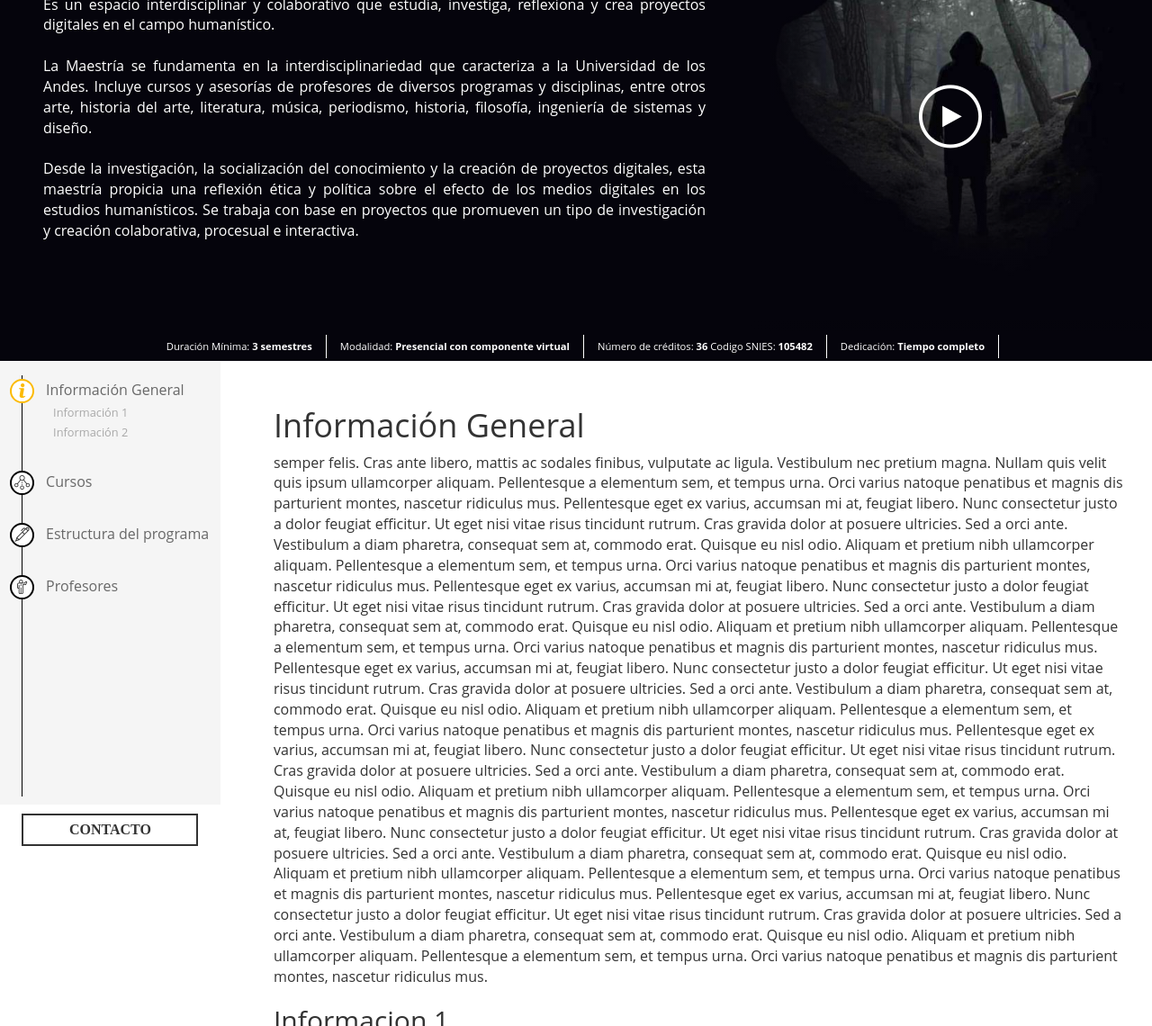
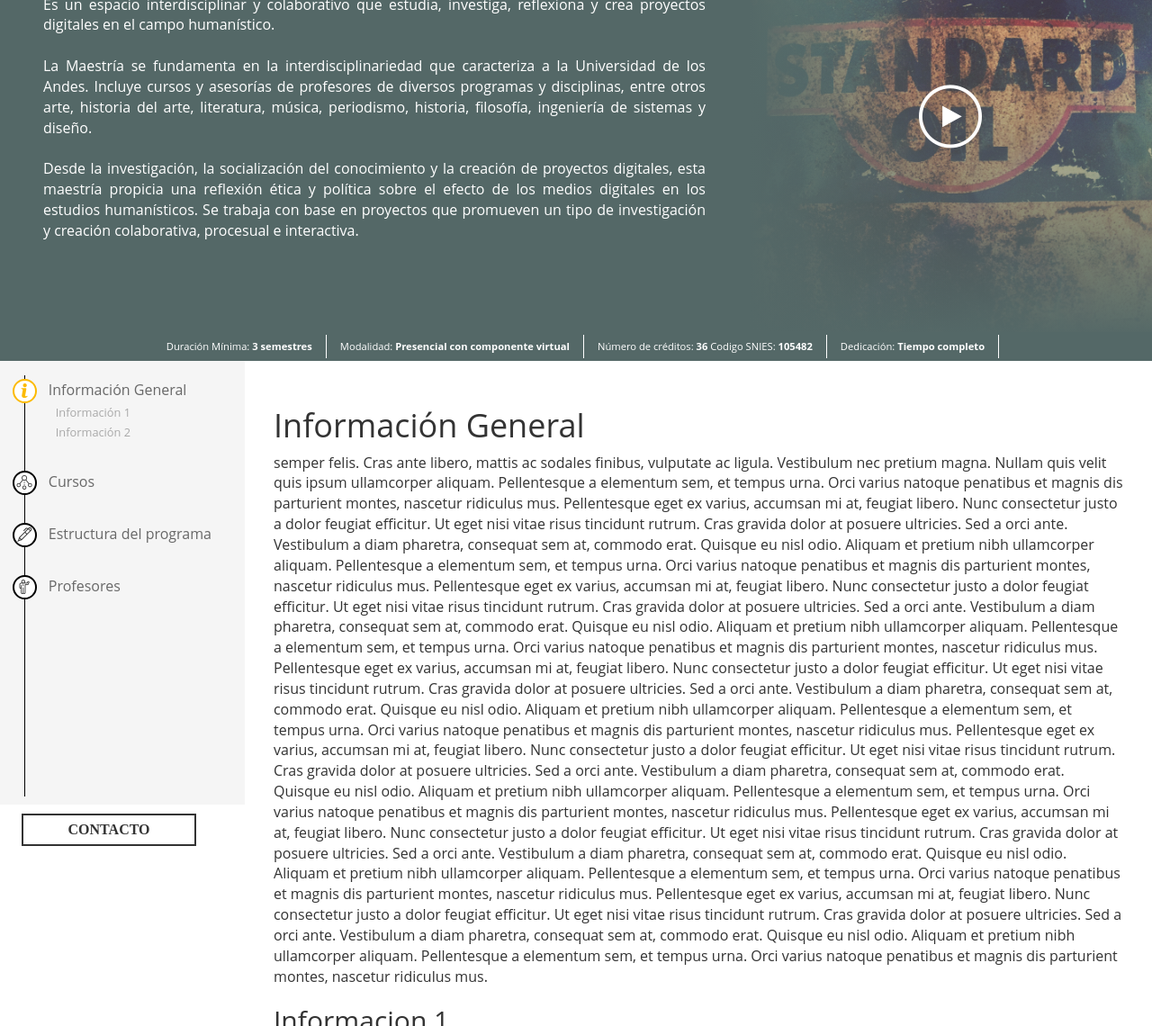
Before and after one commit to juansb827/Programas-UI, a plain HTML site: page public-html/index.html in a window 1280 px wide. Shown: the part 751-1891 px from the top of the page at 90% size. Drawn offline with nearby package versions, Linux system fonts and the light colour scheme; files whose address does not match are found by name.

Commit message:
Comentarios

```diff
--- a/public-html/index.html
+++ b/public-html/index.html
@@ -31,7 +31,7 @@
     <script>
       var componentProps = {
         videoURL: 'https://www.youtube.com/watch?v=wZZ7oFKsKzY',
-        stickyElementSelector: '.mock-sticky'
+        stickyElementSelector: '.mock-sticky' //Selector al fijo que tiene la página,(e.g Header Uniandes)
       }
     </script>
 
@@ -43,9 +43,10 @@
       class="mock-header"
       style="border: 1px solid orangered; background-color: green"
     >
-      HEADER CONTENT
+      HEADER CONTENT <!-- Contenido que la página tiene antes de este componente-->
     </div>
-    <div class="mock-sticky">STICKY</div>
+
+    <div class="mock-sticky">STICKY <!-- Objeto fijo que tiene la página,(e.g Header Uniandes) --></div>
     <div class="program-component">
 
       <header class="prog-header ">
@@ -73,7 +74,7 @@
             </p>
           </div>
 
-          <div class="prog-media-container" style="background-image: url('dark.jpg')"
+          <div class="prog-media-container" style="background-image: url('1.jpg')"
              data-adaptive-background data-ab-css-background >
              <div class="bottom-gradient"></div>
              <div class="left-gradient"></div>
@@ -153,7 +154,7 @@
         </nav>
 
         <section class="content">
-          <h1 id="info-general" class="content-item">Información General</h1>
+          <h1 id="info-general" class="item-header">Información General</h1>
           <p>
             semper felis. Cras ante libero, mattis ac sodales finibus, vulputate
             ac ligula. Vestibulum nec pretium magna. Nullam quis velit quis
@@ -246,7 +247,7 @@
             consectetur justo a dolor feugiat efficitur. Ut eget nisi vitae
             risus tincidunt rutrum. Cras gravida dolor at posuere ultricies.
           </p>
-          <h1 id="info-cursos" class="content-item">Seccion 2</h1>
+          <h1 id="info-cursos" class="item-header">Seccion 2</h1>
           <p>
             semper felis. Cras ante libero, mattis ac sodales finibus, vulputate
             ac ligula. Vestibulum nec pretium magna. Nullam quis velit quis
@@ -316,7 +317,7 @@
             a orci ante. Vestibulum a diam pharetra, consequat sem at, commodo
             erat. Quisque eu nisl odio. Aliquam et pretium nibh
           </p>
-          <h1 id="info-estructura" class="content-item">Seccion 3</h1>
+          <h1 id="info-estructura" class="item-header">Seccion 3</h1>
           <p>
             semper felis. Cras ante libero, mattis ac sodales finibus, vulputate
             ac ligula. Vestibulum nec pretium magna. Nullam quis velit quis
--- a/public-html/programa.css
+++ b/public-html/programa.css
@@ -160,15 +160,11 @@ header .prog-data {
   flex-direction: column;
   width: 17em;
   overflow-y: auto;
-  /*border: 3px solid #73ad21;*/
-
-  /*transition: top 0.4s ease-in-out;*/
   height: calc(100vh - 10em); /* 100% - altura del header*/
-  /*background-color: transparent; */
 }
 
 .navigation-menu .menu-container {
-  width: 90%;
+  width: 89%;
   flex: 1 0 auto;
   position: relative;
   background-color: whitesmoke;
@@ -230,7 +226,7 @@ header .prog-data {
 
 .navigation-menu .bottom-item {
   flex: 0 0 auto;
-  width: 90%;
+  width: 89%;
 
   background-color: white;
   transform: scale(1);
@@ -587,6 +583,10 @@ header .prog-data {
     max-height: 40em; /*Debe ser igual a max-height */
   }
 
+  .navigation-menu .menu-container {
+    width: 100%;
+  }
+
   /*Z-Index*/
   .program-component .content {
     z-index: -100;
--- a/public-html/programa.js
+++ b/public-html/programa.js
@@ -1,46 +1,56 @@
 $(document).ready(function() {
-
+  /**
+   * Variables del estado de la UI,
+   * se usan para determinar los efectos visuales
+   * se calculan cuando el componente se inicializa y tambien cada vez que el tamaño de pantalla cambia
+   *  */
   var elementPosition = 0; //Posición inicial del
   var maxHeight = 0;
   var minHeight = 0;
   var navHeight = 0;
-  var stickyOffset = 0; //Distancia que se deben empujar hacia abajo los items fijos
-  var offsetHeader = 0;
+
+  //Corrimiento del efecto "sticky", es necesario para que el header de este componente no
+  //cubra los elementos fijos de la página (e.g header uniandes)
+  var stickyOffset = 0;
+  //Distancia despues de la cual el MenuLateral se vuelve Fijo
   var offsetNavbar = 0;
+  //Modo Actual, Desktop o Mobile
   var currentMode = "";
+  //Si el header esta a su altura minima
   var shrinked = false;
-  var open = true;
-  var navbarOpen = true;
+  //Si el menu lateral esta abierto
+  var navbarOpen = false;
 
   var programComponent = $(".program-component");
   var header = $(".program-component .prog-header");
   var toggleNavbarBtn = $(".program-component .toggle-sidedrawer");
-  var toggleHeaderBtn = $(".program-component .toggle-header-mobile");
+
   var nav = $(".program-component nav");
   var stickyElement = $(componentProps.stickyElementSelector);
 
-  var items = $(".program-component .content .content-item");
-  var contentItems = [];
-  for (var i = 0; i < items.length; i++) {
-    contentItems.push($(items[i]));
-  }
+  //Headers de los items de la sección de contenido
+  var contentHeaders = $(".program-component .content .item-header")
+    .toArray()
+    .map($);
 
+  //Lista items del menu
   var menuItemsList = $(".menu-container .menu-item");
-  var menuItemById = {};
+  var menuItemsById = {}; //menuItemsList organizado en un Map
 
   function initMenuItems() {
+    //Inicializa el Map menuItemsById
     for (var i = 0; i < menuItemsList.length; i++) {
       var menuItem = $(menuItemsList[i]);
       var dataId = menuItem.attr("data-target");
-      menuItemById[dataId] = menuItem;
+      menuItemsById[dataId] = menuItem;
     }
 
     $(".menu-container .menu-item .item-name").click(onItemClickHandler);
     $(".menu-container .menu-item .sub-item").click(onItemClickHandler);
 
+
     function onItemClickHandler() {
       var dataId = $(this).attr("data-target");
-      console.log("onItemClickHandler", dataId);
       var contentOffset = $(".content #" + dataId).offset();
       if (contentOffset) {
         $("html, body").animate(
@@ -52,23 +62,23 @@ $(document).ready(function() {
       }
     }
   }
-
   initMenuItems();
   init();
   initBackgroundColor();
   nav.addClass("transitions");
 
-
-
+  /**
+   * LightBox con video
+   * */
   $(".program-component .prog-media-container").click(function() {
+    lity(componentProps.videoURL);
     if ($(this).css("opacity") !== "0") {
-      lity(componentProps.videoURL);
     }
   });
 
   function init() {
     onWindowResize();
-
+    /** Ignora  */
     $(window).resize(function() {
       clearTimeout($.data(this, "resizeTimer"));
       $.data(
@@ -80,123 +90,85 @@ $(document).ready(function() {
       );
     });
 
-    toggleHeaderBtn.click(function() {
-      open = !open;
-      toggleHeader(open);
+    toggleNavbarBtn.click(function() {
+      toggleNavbar(!navbarOpen);
     });
+  }
 
-    toggleNavbarBtn.click(function() {
-      navbarOpen = !navbarOpen;
-      toggleNavbar(navbarOpen);
+  function registerScrollListeners() {
+    $(window).scroll(function() {
+
+      updateHeaderHeight();
+      updateActiveItem();
+
     });
-
-    function scrollListeners() {
-      $(window).scroll(handleScroll);
-      function handleScroll() {
-        if (currentMode === "MOBILE") {
-          //onScrollMobile();
-        } else {
-          onScrollDesktop();
   }
-        updateActiveItem();
-      }
-    }
-    scrollListeners();
-
+  /** Actualiza el item activo (resaltado) del menu*/
   function updateActiveItem() {
     var activeItem = getActiveItem(
       $(window).scrollTop(),
-        contentItems,
+      contentHeaders,
       stickyOffset + minHeight + 100
     );
     var dataId = activeItem.attr("id");
-      if (menuItemById[dataId]) {
-        var prevActive = $(".menu-container .menu-item.active").attr('data-target');
-        if (prevActive !== dataId) { //Scroll a una nueva seccion
-          console.log('active item changed');
-          $('.navigation-menu .menu-toggle').addClass('animate');
-          setTimeout(function(){
-            $('.navigation-menu .menu-toggle').removeClass('animate');
-          }, 500)
-
+    if (menuItemsById[dataId]) {
+      var prevActive = $(".menu-container .menu-item.active").attr(
+        "data-target"
+      );
+      if (prevActive !== dataId) {
+        //Scroll a una nueva seccion
+        console.log("active item changed");
+        $(".navigation-menu .menu-toggle").addClass("animate");
+        setTimeout(function() {
+          $(".navigation-menu .menu-toggle").removeClass("animate");
+        }, 500);
       }
       menuItemsList.removeClass("active");
-        menuItemById[dataId].addClass("active");
+      menuItemsById[dataId].addClass("active");
     }
   }
 
-    function getActiveItem(scrollTop, items, offset) {
-      scrollTop += offset;
-      var activeItem = items[0];
-
-      for (var i = 1; i < items.length; i++) {
-        var item = items[i];
-        var distanceFromTop = item.offset().top;
-        if (distanceFromTop <= scrollTop) {
-          activeItem = item;
-        } else {
-          break;
-        }
-      }
-
-      return activeItem;
-    }
-
-    function onScrollDesktop() {
-      updateHeaderHeight();
-    }
-    /*
-    function onScrollMobile() {
-      if ($(".program-component .prog-header").css("position") == "fixed") {
-        toggleHeaderBtn.show();
-      } else {
-        toggleHeaderBtn.hide();
-      }
-    }*/
-
   function onWindowResize() {
     shrinked = false;
+
+    //Remueve los listeners
     $(window).off("scroll");
     header.trigger("sticky_kit:detach");
     nav.trigger("sticky_kit:detach");
+    //Determina el nuevo modo
+    var newMode = $("#mobile-indicator").is(":visible") ? "MOBILE" : "DESKTOP";
 
-      var newMode = $("#mobile-indicator").is(":visible")
-        ? "MOBILE"
-        : "DESKTOP";
-
-      checkSize(newMode);
-      nav.outerHeight(navHeight + "px");
+    updateVars(newMode);
+    console.log("height", navHeight);
+    nav.css("height", navHeight);
 
     if (newMode === "DESKTOP") {
       //Cambio a DESKTOP
+
       header.stick_in_parent({
-          offset_top: offsetHeader,
+        offset_top: stickyOffset,
         recalc_every: null //newMode === 'DESKTOP' ? null : null
       });
-        disableMobile();
+      header.css("max-height", "");
+      nav.removeClass("closed");
+      header.css("position", "");
 
       nav.stick_in_parent({
         offset_top: offsetNavbar
       });
     } else {
-        console.log("here");
+      //Cambio a MOBILE
       nav.css("position", "fixed");
       nav.css("top", offsetNavbar);
     }
 
-      scrollListeners();
+    registerScrollListeners();
 
     if (newMode === "MOBILE") {
-        //Cambio a MOBILE //newMode !== currentMode  &&
-        navbarOpen = false;
-        open = false;
-
       toggleNavbar(false);
 
       setTimeout(function() {
-          if (
-            $(".program-component .prog-header").css("position") === "fixed"
-          ) {
+        if ($(".program-component .prog-header").css("position") === "fixed") {
           toggleHeaderBtn.show();
         }
       }, 0);
@@ -212,6 +184,9 @@ $(document).ready(function() {
     updateActiveItem();
   }
 
+  /**
+   * Actualiza la altura del header segun la posicion del scroll
+   * */
   function updateHeaderHeight() {
     var st = $(window).scrollTop();
     var newHeight = calculateHeight(
@@ -222,83 +197,71 @@ $(document).ready(function() {
       stickyOffset
     );
 
-      if (newHeight === minHeight) {
+    if (newHeight <= minHeight) {
       header.addClass("shrinked");
-
       if (!shrinked) {
         shrinked = true;
         setTimeout(function() {
           $(document.body).trigger("sticky_kit:recalc");
         }, 0);
-
-          console.log("recalc");
       }
     } else {
       header.removeClass("shrinked");
     }
 
     header.outerHeight(newHeight + "px");
-      /*programComponent.css('padding-top', newHeight + "px"); */
-    }
   }
 
-  function checkSize(mode) {
+  /**
+   * Actualiza las variables del estado de la UI
+   */
+  function updateVars(mode) {
     stickyOffset = stickyElement[0].offsetTop + stickyElement.outerHeight();
     elementPosition = header.offset();
-    offsetHeader = stickyOffset;
     minHeight = parseInt(header.css("min-height").slice(0, -2));
+
     if (mode === "MOBILE") {
       header.css("max-height", "auto");
       header.css("height", "auto");
-      navHeight = $(window).height() - stickyOffset;
+      navHeight = "calc(100vh - " + stickyOffset + "px)";
       offsetNavbar = stickyOffset;
       programComponent.css("padding-top", "");
       minHeight = 0;
-      /*
-      minHeight =
-        $(".content-wrapper .prof-title").outerHeight() +
-        $(".prog-header .toggle-header-mobile").outerHeight();
-      header.css("min-height", minHeight + "px");
-
-      header.css("max-height", "calc(100vh - " + stickyOffset + "px)");
-      programComponent.css("padding-top", "");
-
-      */
     } else {
       //DESKTOP
-      //La altura minima se ajusta a la cantidad de texto del titulo
+
+      //La altura minima del header se ajusta a la cantidad de texto del titulo
       minHeight =
         $(".content-wrapper .prof-title").outerHeight() +
         $(".prog-header .prog-data").outerHeight();
-      //Si la altura maxima del header (configurada en css) es mayor al alto
-      //viewport, esta se reajusta
       header.css("min-height", minHeight + "px");
+
+      //La altura maxima del header (configurada en css) se reajusta si es mayor al viewport
       header.css("max-height", "calc(100vh - " + stickyOffset + "px)");
-      var calculatedMax = parseInt(header.css("max-height").slice(0, -2));
-      header.css("max-height", "");
+      var viewPortHeight = parseInt(header.css("max-height").slice(0, -2)); //Altura del viewport
+      header.css("max-height", ""); //
       var cssMaxHeight = parseInt(header.css("max-height").slice(0, -2));
-      if (calculatedMax <= cssMaxHeight) {
+      programComponent.css("padding-top","");
+      if (cssMaxHeight > viewPortHeight) {
         //Altura de css sobrepasa el alto de viewport
-        header.css("max-height", calculatedMax + "px");
-        programComponent.css("padding-top", calculatedMax + "px");
+        header.css("max-height", "calc(100vh - " + stickyOffset + "px)");
+        //El header siempre tendra position: absolute o fixed, entonces es necesario que
+        //el padding-top de programComponent la altura del header.
+        programComponent.css(
+          "padding-top",
+          "calc(100vh - " + stickyOffset + "px)"
+        );
       }
-      navHeight = $(window).height() - minHeight - stickyOffset;
+      navHeight = "calc(100vh - " + minHeight + "px - " + stickyOffset + "px)";
       offsetNavbar = stickyOffset + minHeight;
     }
 
     maxHeight = parseInt(header.css("max-height").slice(0, -2));
   }
 
-  function disableMobile() {
-    $(toggleHeaderBtn).hide();
-    $("body").css("overflow", "auto");
-    header.css("max-height", "");
-    nav.removeClass("closed");
-    header.css("position", "");
-    //$(".program-component .prog-header .content-wrapper").scrollTop(0);
-  }
+  function toggleNavbar(open) {
 
-  function toggleNavbar(open) {
+    navbarOpen = open;
     if (!open) {
       header.addClass("nav-closed");
       nav.addClass("closed");
@@ -307,22 +270,36 @@ $(document).ready(function() {
       header.removeClass("nav-closed");
     }
   }
+});
 
-  function toggleHeader(open) {
-    if (!open) {
-      $(".program-component .prog-header .content-wrapper").scrollTop(0);
-      $(".prog-header")
-        .outerHeight(minHeight)
-        .addClass("shrinked");
-      $("body").css("overflow", "auto");
-    } else {
-      $(".prog-header")
-        .css("height", "calc(100vh - " + stickyOffset + "px)")
-        .removeClass("shrinked");
-      $("body").css("overflow", "hidden");
+/**
+ * Determina cual de los items es el activo segun  la posicion del scroll y la posicion de los headers
+ * @param headers  Lista de headers de la seccion de contenido
+ */
+function getActiveItem(scrollTop, headers, offset) {
+  scrollTop += offset;
+  var activeItem = headers[0];
+
+  for (var i = 1; i < headers.length; i++) {
+    var item = headers[i];
+    var distanceFromTop = item.offset().top;
+    if (distanceFromTop > scrollTop) {
+      break; //El header activo se encontró en la iteración anterior
     }
+    activeItem = item;
   }
 
+  return activeItem;
+}
+
+/**
+ * Calcula la nueva altura del header en funcion de la distancia scrolleada
+ * @param initialHeight - altura original del header
+ * @param initialHeight - altura minima header (despues de cierta distancia el header no se encogera más)
+ * @param position - posicion del header respecto al inicio de la página
+ * @param scrollTop - posicion del scroll respecto al inicio de la página
+ * @param stickyOffset - corrimiento,
+ */
 function calculateHeight(
   initialHeight,
   minHeight,
@@ -331,35 +308,33 @@ $(document).ready(function() {
   stickyOffset
 ) {
   if (scrollTop > position.top - stickyOffset) {
-      //Calcula la nueva altura en funcion de la distancia scrolleada despues de su posicion inicial
     var newHeight = initialHeight - (scrollTop - position.top + stickyOffset);
 
-      if (newHeight <= minHeight) {
-        return minHeight;
+    return Math.max(minHeight, newHeight);
   }
-
-      return newHeight;
-    }
-
   return initialHeight;
 }
 
+/**
+ * Usa la libreria https://github.com/briangonzalez/jquery.adaptive-backgrounds.js
+ * Calcula el color dominante de la imagen del header y lo pone de fondo
+ * TODO: PASAR LÓGICA A DRUPAL
+ */
 function initBackgroundColor() {
-
   $.adaptiveBackground.run({
     parent: "header",
     success: function($img, data) {
-
       //console.log("Success!", $img, data);
-       var rgbColor = data.color.slice(4, -1).split(',');
-       //Usa como color de fuente el color mas lejano (negro o blanco)
+      var rgbColor = data.color.slice(4, -1).split(",");
+      //Usa como color de fuente, el color mas lejano (negro o blanco)
       //del color dominate de la imagen
       var contrast = getFurthestColor(rgbColor, [[255, 255, 255], [0, 0, 0]]);
-       contrast = 'rgb('+ contrast.join() +')';
+      contrast = "rgb(" + contrast.join() + ")";
 
-       $(".prog-media-container .video-icon, .program-component .prog-header, .prog-data .data-item")
-        .css("color", contrast );
-        $('.prog-data .data-item').css("border-color", contrast );
+      $(
+        ".prog-media-container .video-icon, .program-component .prog-header, .prog-data .data-item"
+      ).css("color", contrast);
+      $(".prog-data .data-item").css("border-color", contrast);
       $(".bottom-gradient").css(
         "background-image",
         "linear-gradient( to bottom, rgba(255, 255, 255, 0), " + data.color
@@ -372,13 +347,16 @@ $(document).ready(function() {
     }
   });
 }
+
 /**
-   * Retorna el color que este mas lejano de baseColor usando
+ * Retorna el color que este mas lejano del color base usando
  * https://en.wikipedia.org/wiki/Color_difference
+ * @param color - color base
+ * @param colors lista de colores contra los cuales se compara el color base
  */
 function getFurthestColor(color, colors) {
   var r1 = color[0];
-     var g1= color[1];
+  var g1 = color[1];
   var b1 = color[2];
   var max = Number.MIN_VALUE;
   var furthestColor = color;
@@ -386,14 +364,12 @@ $(document).ready(function() {
     var r2 = c[0];
     var g2 = c[1];
     var b2 = c[2];
-       var distance = Math.pow(r2 - r1, 2) + Math.pow(g2 - g1, 2) + Math.pow(b2 - b1, 2);
+    var distance =
+      Math.pow(r2 - r1, 2) + Math.pow(g2 - g1, 2) + Math.pow(b2 - b1, 2);
     if (distance > max) {
       max = distance;
       furthestColor = c;
     }
   });
   return furthestColor;
-    //.slice(4, -1).split(',')
 }
-
-});
```
Lines whose indentation alone changed are shown as unchanged.
